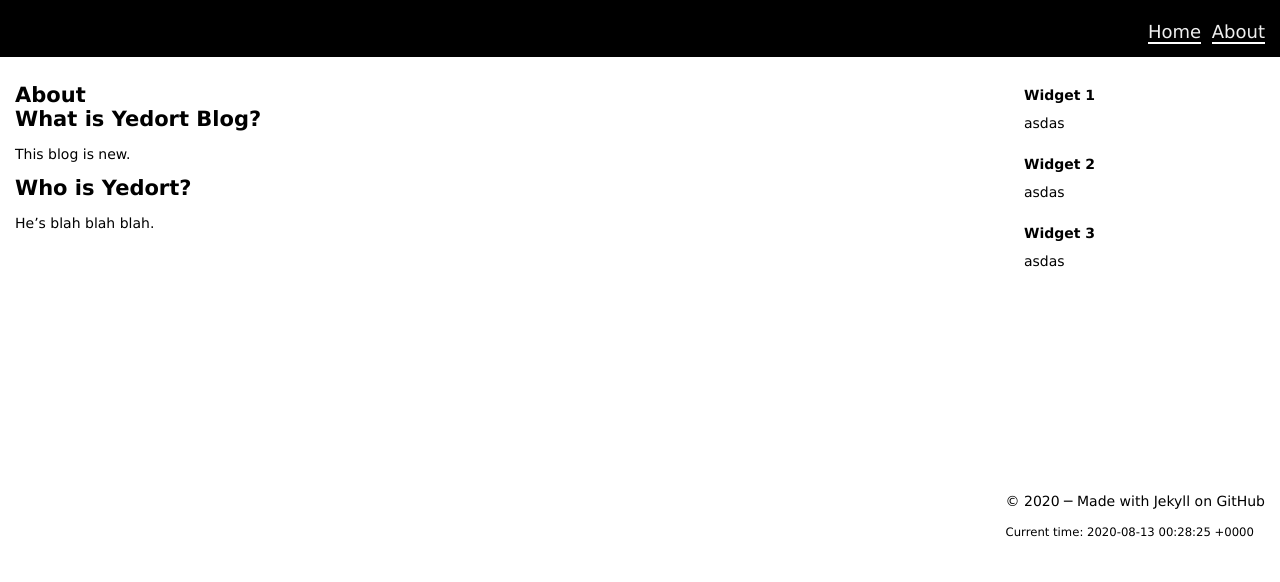
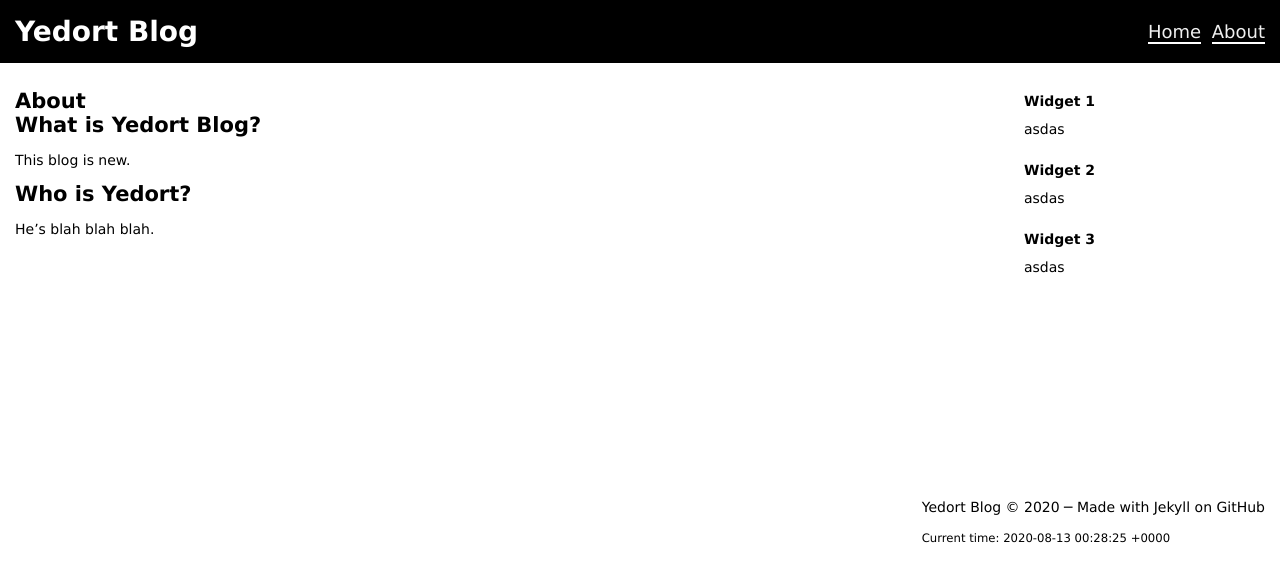
Before and after one commit to yedort/yedort.github.io, a Jekyll site: the page built from blog/about.md, in a window 1280 px wide. Shown: the top 582 px of the page. Built offline with Jekyll 4.4.1, drawn with Linux system fonts in a browser that asks for light colours; our own code applies the rules of GitHub Pages for plain Markdown files; some of the changed lines change nothing that is shown.

Commit message:
Update _config.yml

```diff
--- a/blog/_config.yml
+++ b/blog/_config.yml
@@ -1,5 +1,4 @@
-#name: "Yedort Blog"
-title: "Yedort Blog"
+name: "Yedort Blog"
 
 defaults:
   -
```
